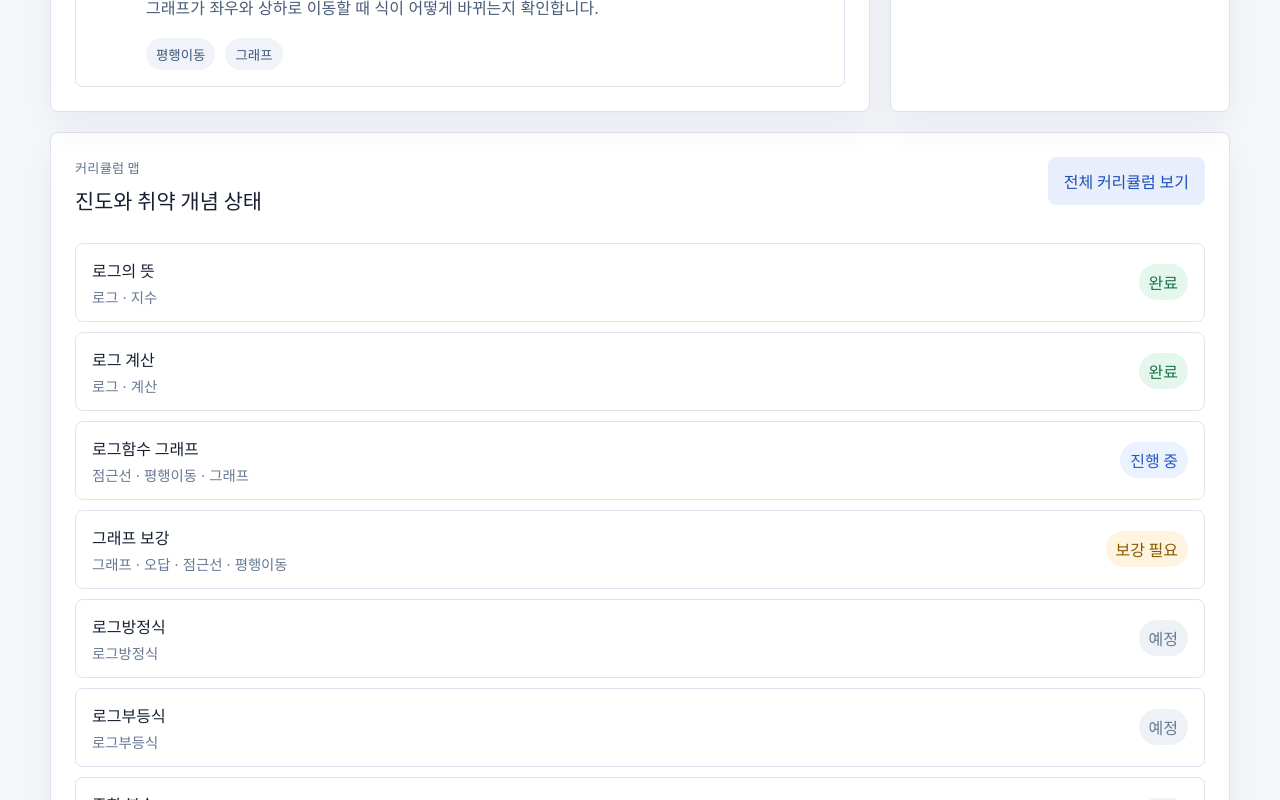
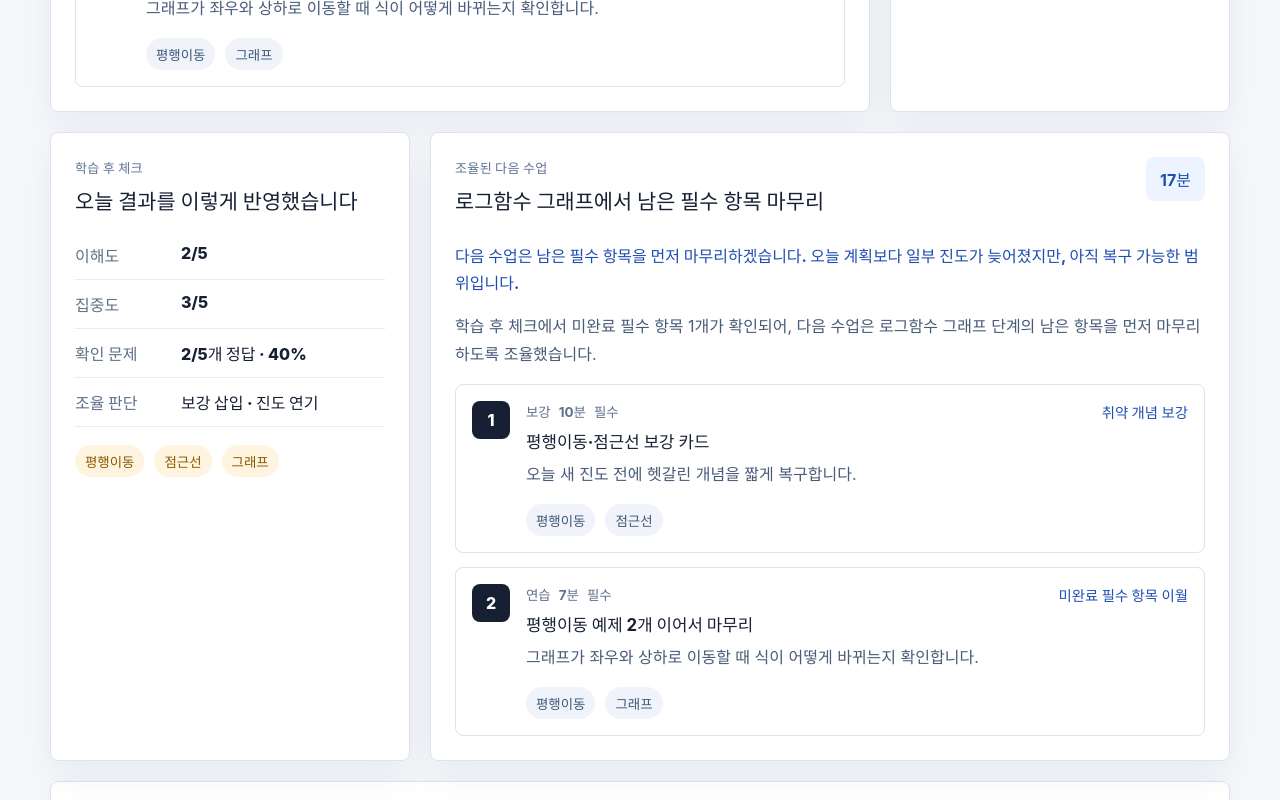
Before and after one commit to BattleMarine/AI_Homeroom_Teacher, a React (Vite) app: page / in a window 1280 px wide. Shown: the part 1080-1880 px from the top of the page. Built offline with nearby package versions, Linux system fonts and the light colour scheme.

Commit message:
feat : 다음 수업 조율 결과 UI 추가
- 학습 후 체크 요약을 AI 담임 홈에 표시

- 조율된 다음 수업 목표와 수업 항목 표시

- README 현재 구현 상태 업데이트

```diff
--- a/src/app/App.tsx
+++ b/src/app/App.tsx
@@ -1,9 +1,13 @@
 import {
   demoCurriculumSteps,
+  demoLearningCheckAnalysis,
+  demoLearningCheckSubmission,
+  demoNextSession,
   demoStudentState,
   demoTodaySession,
 } from "../mock/demo-session.data";
-import type { LessonItemKind } from "../types/shared.types";
+import type { LearningRecommendation } from "../features/learning-check";
+import type { LessonItem, LessonItemKind } from "../types/shared.types";
 
 const kindLabels: Record<LessonItemKind, string> = {
   lecture: "강의",
@@ -12,10 +16,21 @@ const kindLabels: Record<LessonItemKind, string> = {
   check: "확인",
 };
 
+const recommendationLabels: Record<LearningRecommendation, string> = {
+  insert_review: "보강 삽입",
+  delay_progress: "진도 연기",
+  reduce_next_session_load: "수업량 축소",
+  keep_pace: "진도 유지",
+};
+
 export function App() {
   const progressPercent = Math.round(
     (demoStudentState.completedStepCount / demoStudentState.totalStepCount) * 100,
   );
+  const problemAccuracyPercent =
+    demoLearningCheckAnalysis.problemAccuracy === null
+      ? null
+      : Math.round(demoLearningCheckAnalysis.problemAccuracy * 100);
 
   return (
     <main className="app-shell">
@@ -103,6 +118,69 @@ export function App() {
         </aside>
       </section>
 
+      <section className="adjustment-grid" aria-label="학습 후 체크와 다음 수업 조율 결과">
+        <article className="learning-summary" aria-labelledby="learning-check-title">
+          <div className="section-heading">
+            <div>
+              <span className="eyebrow">학습 후 체크</span>
+              <h2 id="learning-check-title">오늘 결과를 이렇게 반영했습니다</h2>
+            </div>
+          </div>
+
+          <dl className="summary-list">
+            <div>
+              <dt>이해도</dt>
+              <dd>{demoLearningCheckSubmission.understandingLevel}/5</dd>
+            </div>
+            <div>
+              <dt>집중도</dt>
+              <dd>{demoLearningCheckSubmission.focusLevel}/5</dd>
+            </div>
+            <div>
+              <dt>확인 문제</dt>
+              <dd>
+                {demoLearningCheckSubmission.problemResult.correctCount}/
+                {demoLearningCheckSubmission.problemResult.totalCount}개 정답
+                {problemAccuracyPercent !== null ? ` · ${problemAccuracyPercent}%` : ""}
+              </dd>
+            </div>
+            <div>
+              <dt>조율 판단</dt>
+              <dd>
+                {demoLearningCheckAnalysis.recommendedActions
+                  .map((action) => recommendationLabels[action])
+                  .join(" · ")}
+              </dd>
+            </div>
+          </dl>
+
+          <div className="tag-row strong-tags">
+            {demoLearningCheckAnalysis.reviewConcepts.map((concept) => (
+              <span key={concept}>{concept}</span>
+            ))}
+          </div>
+        </article>
+
+        <article className="next-session" aria-labelledby="next-session-title">
+          <div className="section-heading">
+            <div>
+              <span className="eyebrow">조율된 다음 수업</span>
+              <h2 id="next-session-title">{demoNextSession.goal}</h2>
+            </div>
+            <strong>{demoNextSession.estimatedMinutes}분</strong>
+          </div>
+
+          <p className="teacher-comment">{demoNextSession.teacherComment}</p>
+          <p>{demoNextSession.adjustmentReason}</p>
+
+          <div className="compact-lesson-list">
+            {demoNextSession.items.map((item, index) => (
+              <LessonRow item={item} index={index} key={item.id} />
+            ))}
+          </div>
+        </article>
+      </section>
+
       <section className="curriculum-map" aria-labelledby="map-title">
         <div className="section-heading">
           <div>
@@ -129,3 +207,26 @@ export function App() {
     </main>
   );
 }
+
+function LessonRow({ item, index }: { item: LessonItem; index: number }) {
+  return (
+    <article className="lesson-item">
+      <div className="lesson-index">{index + 1}</div>
+      <div>
+        <div className="lesson-meta">
+          <span>{kindLabels[item.kind]}</span>
+          <span>{item.estimatedMinutes}분</span>
+          <span>{item.required ? "필수" : "선택"}</span>
+        </div>
+        <h3>{item.title}</h3>
+        <p>{item.description}</p>
+        <div className="tag-row">
+          {item.conceptTags.map((tag) => (
+            <span key={tag}>{tag}</span>
+          ))}
+        </div>
+      </div>
+      <strong>{item.reason}</strong>
+    </article>
+  );
+}
--- a/src/app/app.css
+++ b/src/app/app.css
@@ -64,6 +64,8 @@ button:hover {
 .today-session,
 .teacher-note,
 .weak-concepts,
+.learning-summary,
+.next-session,
 .curriculum-map,
 .status-panel {
   background: #fff;
@@ -177,6 +179,8 @@ p {
 .today-session,
 .teacher-note,
 .weak-concepts,
+.learning-summary,
+.next-session,
 .curriculum-map {
   padding: 24px;
 }
@@ -198,9 +202,47 @@ p {
 }
 
 .lesson-list,
+.compact-lesson-list,
 .side-stack {
   display: grid;
   gap: 14px;
+}
+
+.adjustment-grid {
+  display: grid;
+  gap: 20px;
+  grid-template-columns: 360px minmax(0, 1fr);
+  margin-top: 20px;
+}
+
+.summary-list {
+  display: grid;
+  gap: 12px;
+  margin: 0 0 18px;
+}
+
+.summary-list div {
+  border-bottom: 1px solid #e5ebf5;
+  display: grid;
+  gap: 10px;
+  grid-template-columns: 96px minmax(0, 1fr);
+  padding-bottom: 12px;
+}
+
+.summary-list dt {
+  color: #60718b;
+  font-weight: 800;
+}
+
+.summary-list dd {
+  color: #172033;
+  font-weight: 800;
+  margin: 0;
+}
+
+.teacher-comment {
+  color: #1f4eb3;
+  font-weight: 700;
 }
 
 .lesson-item {
@@ -315,7 +357,8 @@ p {
 
 @media (max-width: 900px) {
   .hero-layout,
-  .content-grid {
+  .content-grid,
+  .adjustment-grid {
     grid-template-columns: 1fr;
   }
 
@@ -338,6 +381,8 @@ p {
   .today-session,
   .teacher-note,
   .weak-concepts,
+  .learning-summary,
+  .next-session,
   .curriculum-map {
     padding: 18px;
   }
```
Also changed, not shown: 1 other file (tests, documents, lock files or other folders).
